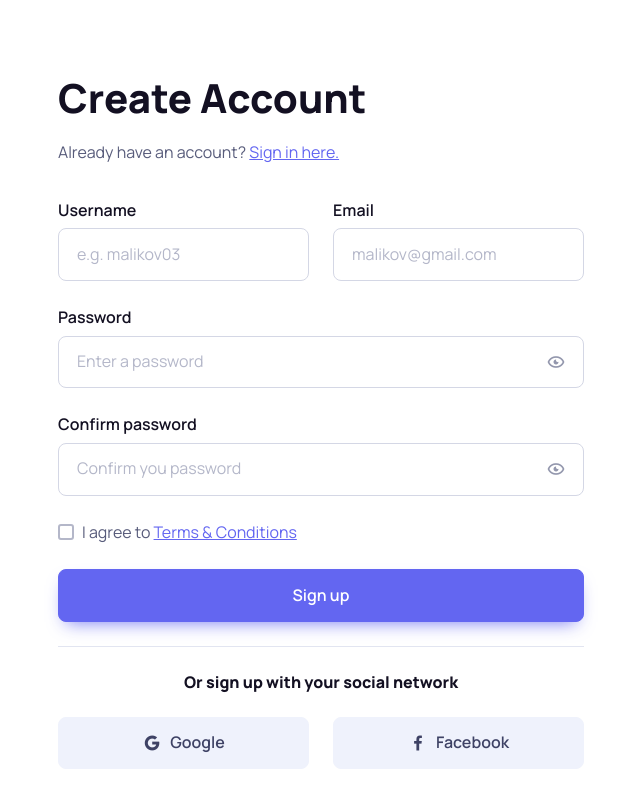
After one commit to sevbo2003/silicon, a Django app: page /accounts/signup/ in a window 1280 px wide. The commit adds this page. Shown: the whole page, without its empty margins (319-959 px from the left). Run offline with Django 4.2, Linux system fonts and the light colour scheme; some libraries are stand-ins or nearby versions.

Commit message:
Finally signup and login finished

```diff
--- a/accounts/forms.py
+++ b/accounts/forms.py
@@ -1,5 +1,7 @@
 from django.contrib.auth import get_user_model
-from django.contrib.auth.forms import UserCreationForm, UserChangeForm
+from django.contrib.auth.forms import UserCreationForm, UserChangeForm, AuthenticationForm, UsernameField
+
+from django import forms
 
 
 class CustomUserCreationForm(UserCreationForm):
--- /dev/null
+++ b/accounts/urls.py
@@ -0,0 +1,6 @@
+from django.urls import path
+from .views import SignupPageView
+
+urlpatterns = [
+    path('signup/', SignupPageView.as_view(), name='signup'),
+]
--- a/accounts/views.py
+++ b/accounts/views.py
@@ -1 +1,9 @@
-from django.shortcuts import render
+from django.urls import reverse_lazy
+from django.views import generic
+from .forms import CustomUserCreationForm
+
+
+class SignupPageView(generic.CreateView):
+    form_class = CustomUserCreationForm
+    success_url = reverse_lazy('login')
+    template_name = 'registration/signup.html'
--- a/config/urls.py
+++ b/config/urls.py
@@ -2,7 +2,6 @@ from django.contrib import admin
 from django.urls import path, include
 from django.conf import settings
 from django.conf.urls.static import static
-
 
 urlpatterns = [
     # Django admin
@@ -12,6 +11,7 @@ urlpatterns = [
     path('accounts/', include('django.contrib.auth.urls')),
 
     # Local apps
+    path('accounts/', include('accounts.urls')),
     path('', include('blog.urls')),
 ]
 urlpatterns += static(settings.MEDIA_URL, document_root=settings.MEDIA_ROOT)
--- a/templates/base/base.html
+++ b/templates/base/base.html
@@ -170,14 +170,16 @@
     </div>
 </div>
 <main class="page-wrapper">
-    {% include 'base/header.html' %}
+    {% block header %}
+        {% include 'base/header.html' %}
+    {% endblock %}
     {% block content %}
 
     {% endblock %}
 
-{% block footer %}
-{% include 'base/footer.html' %}
-{% endblock %}
+    {% block footer %}
+        {% include 'base/footer.html' %}
+    {% endblock %}
 </main>
 
 <!-- Back to top button -->
--- /dev/null
+++ b/templates/registration/signup.html
@@ -0,0 +1,89 @@
+{% extends 'base/base.html' %}
+{% load static %}
+{% block content %}
+    {% block header %}
+    {% endblock %}
+    <!-- Page content -->
+    <section class="position-relative">
+        <!-- Sign up form -->
+        <div class="container d-flex flex-wrap justify-content-center mt-lg-5">
+            <div class="w-100 align-self-end pt-1 pt-md-4 pb-4" style="max-width: 526px;">
+                <h1 class="text-center text-xl-start">Create Account</h1>
+                <p class="text-center text-xl-start pb-3 mb-3">Already have an account? <a href="{% url 'login' %}">Sign
+                    in here.</a></p>
+                <form class="needs-validation" method="post" action=".">{% csrf_token %}
+                    <div class="row">
+                        <div class="col-sm-6">
+                            <div class="position-relative mb-4">
+                                <label for="id_username" class="form-label fs-base">Username</label>
+                                <input type="text" id="id_username" name="username" class="form-control form-control-lg" placeholder="e.g. malikov03" required>
+                            </div>
+                        </div>
+                        <div class="col-sm-6">
+                            <div class="position-relative mb-4">
+                                <label for="id_email" class="form-label fs-base">Email</label>
+                                <input type="email" id="id_email" name="email" class="form-control form-control-lg" placeholder="malikov@gmail.com" required>
+                                <div class="invalid-feedback position-absolute start-0 top-100">Please enter a valid
+                                    email address!
+                                </div>
+                            </div>
+                        </div>
+                        <div class="col-12 mb-4">
+                            <label for="id_password1" class="form-label fs-base">Password</label>
+                            <div class="password-toggle">
+                                <input type="password" id="id_password1" name="password1" class="form-control form-control-lg" placeholder="Enter a password" required>
+                                <label class="password-toggle-btn" aria-label="Show/hide password">
+                                    <input class="password-toggle-check" type="checkbox">
+                                    <span class="password-toggle-indicator"></span>
+                                </label>
+                                <div class="invalid-feedback position-absolute start-0 top-100">Please enter a
+                                    password!
+                                </div>
+                            </div>
+                        </div>
+                        <div class="col-12 mb-4">
+                            <label for="id_password2" class="form-label fs-base">Confirm password</label>
+                            <div class="password-toggle">
+                                <input type="password" id="id_password2" name="password2" class="form-control form-control-lg" placeholder="Confirm you password"
+                                       required>
+                                <label class="password-toggle-btn" aria-label="Show/hide password">
+                                    <input class="password-toggle-check" type="checkbox">
+                                    <span class="password-toggle-indicator"></span>
+                                </label>
+                                <div class="invalid-feedback position-absolute start-0 top-100">Please enter a
+                                    password!
+                                </div>
+                            </div>
+                        </div>
+                    </div>
+                    <div class="mb-4">
+                        <div class="form-check">
+                            <input type="checkbox" id="terms" class="form-check-input">
+                            <label for="terms" class="form-check-label fs-base">I agree to <a href="#">Terms &amp;
+                                Conditions</a></label>
+                        </div>
+                    </div>
+                    <button type="submit" class="btn btn-primary shadow-primary btn-lg w-100">Sign up</button>
+                </form>
+                <hr class="my-4">
+                <h6 class="text-center mb-4">Or sign up with your social network</h6>
+                <div class="row row-cols-1 row-cols-sm-2">
+                    <div class="col mb-3">
+                        <a href="#" class="btn btn-icon btn-secondary btn-google btn-lg w-100">
+                            <i class="bx bxl-google fs-xl me-2"></i>
+                            Google
+                        </a>
+                    </div>
+                    <div class="col mb-3">
+                        <a href="#" class="btn btn-icon btn-secondary btn-facebook btn-lg w-100">
+                            <i class="bx bxl-facebook fs-xl me-2"></i>
+                            Facebook
+                        </a>
+                    </div>
+                </div>
+            </div>
+        </div>
+    </section>
+    {% block footer %}
+    {% endblock %}
+{% endblock %}
```
Also changed, not shown: templates/registration/login.html (+12 -7 lines).
